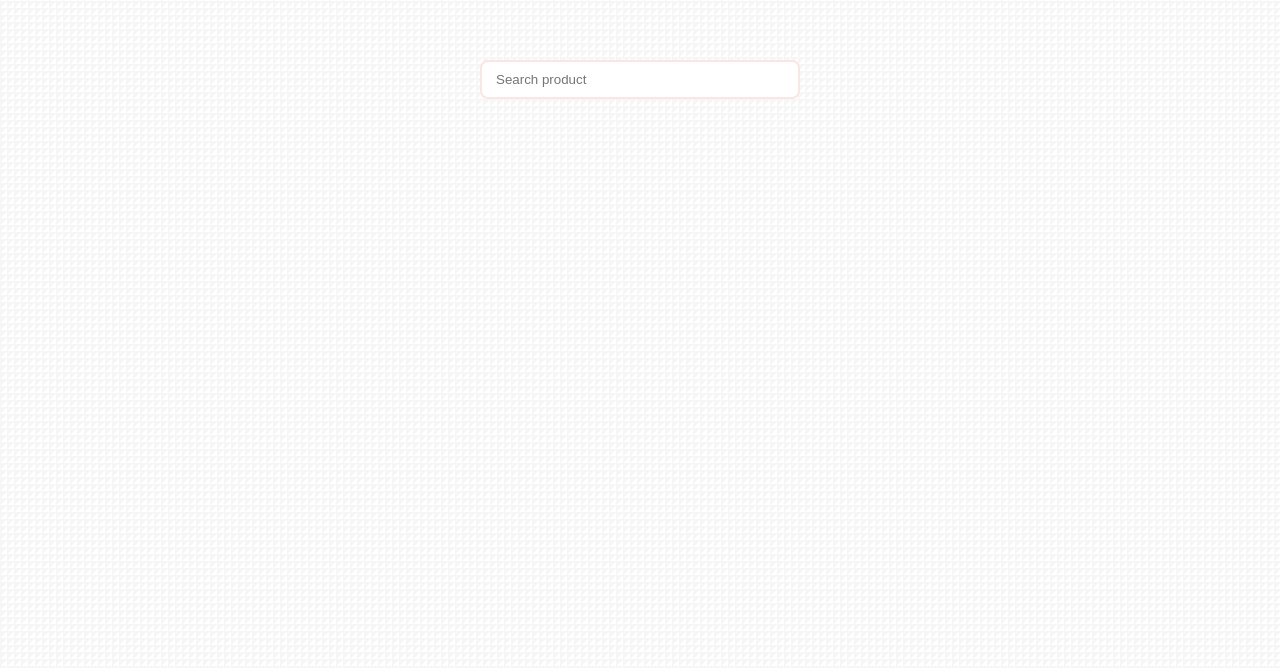
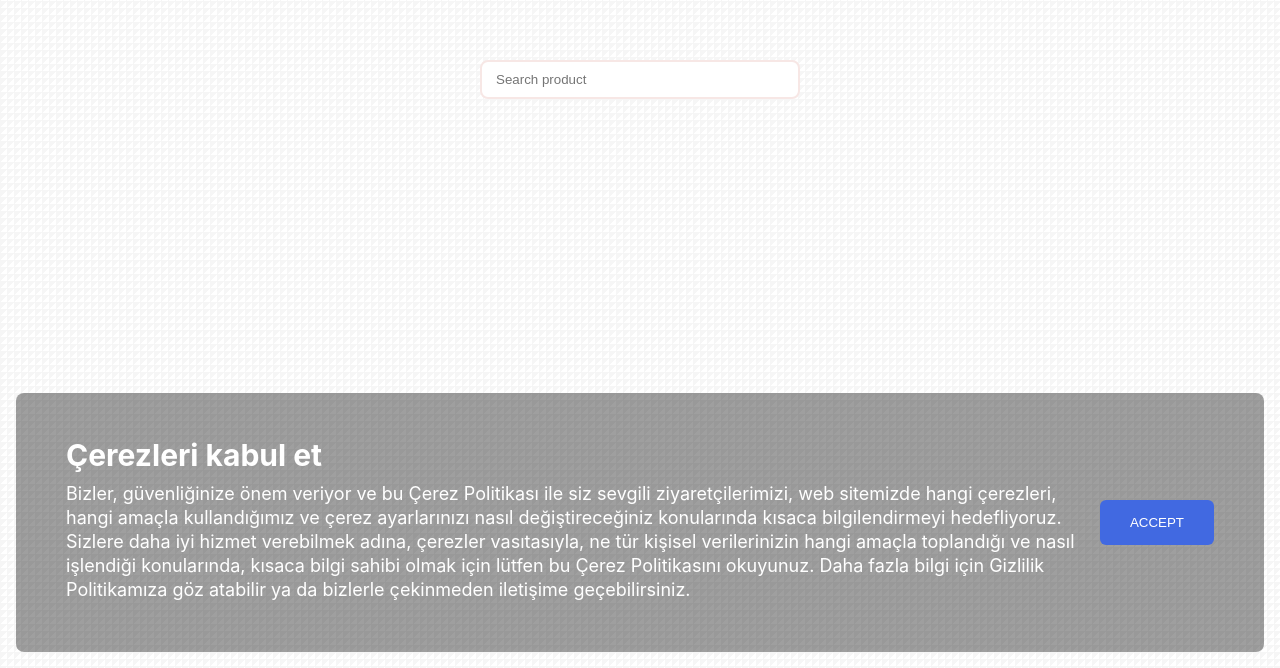
Before and after one commit to Front-End-Bootcamp/vue-component-create-team-octopus, a Vue app: page / in a window 1280 px wide. Shown: the part 132-800 px from the top of the page. Built offline with nearby package versions, Linux system fonts and the light colour scheme.

Commit message:
edit app.vue imports cookie

```diff
--- a/src/App.vue
+++ b/src/App.vue
@@ -2,6 +2,9 @@
 
 import { ref } from 'vue'
 import Autocomplete from './components/Autocomplete.vue';
+import Cookie from "./components/Cookie.vue";
+
+const feedback = ref();
 
 const productList = [
 	'Apple',
@@ -22,6 +25,13 @@ const selectProduct = ref('');
 
 <template>
 	<div class="container">
+		<Teleport to="body">
+		<Cookie title="Çerezleri kabul et" text="Bizler, güvenliğinize önem veriyor ve bu Çerez Politikası ile siz sevgili ziyaretçilerimizi,
+		 web sitemizde hangi çerezleri, hangi amaçla kullandığımız ve çerez ayarlarınızı nasıl değiştireceğiniz konularında kısaca bilgilendirmeyi hedefliyoruz.
+		 Sizlere daha iyi hizmet verebilmek adına, çerezler vasıtasıyla, ne tür kişisel verilerinizin hangi amaçla toplandığı ve nasıl işlendiği konularında,
+		 kısaca bilgi sahibi olmak için lütfen bu Çerez Politikasını okuyunuz.
+		 Daha fazla bilgi için Gizlilik Politikamıza göz atabilir ya da bizlerle çekinmeden iletişime geçebilirsiniz." v-model:feedback="feedback"></Cookie>
+	</Teleport>
 		<Autocomplete :options="productList" v-model:select="selectProduct" placeholder="Search product"></Autocomplete>
 	</div>
 </template>
@@ -36,23 +46,4 @@ const selectProduct = ref('');
 	background-image: linear-gradient(-45deg, #ffffff, #ffffff 50%, #f6f6f6 50%, #f6f6f6);
 	background-size: 7px 7px;
 }
-
-import Cookie from "./components/Cookie.vue";
-import { ref } from "vue";
-
-const feedback = ref();
-</script>
-
-<template>
-	<Teleport to="body">
-		<Cookie title="Çerezleri kabul et" text="Bizler, güvenliğinize önem veriyor ve bu Çerez Politikası ile siz sevgili ziyaretçilerimizi,
-		 web sitemizde hangi çerezleri, hangi amaçla kullandığımız ve çerez ayarlarınızı nasıl değiştireceğiniz konularında kısaca bilgilendirmeyi hedefliyoruz.
-		 Sizlere daha iyi hizmet verebilmek adına, çerezler vasıtasıyla, ne tür kişisel verilerinizin hangi amaçla toplandığı ve nasıl işlendiği konularında,
-		 kısaca bilgi sahibi olmak için lütfen bu Çerez Politikasını okuyunuz.
-		 Daha fazla bilgi için Gizlilik Politikamıza göz atabilir ya da bizlerle çekinmeden iletişime geçebilirsiniz." v-model:feedback="feedback"></Cookie>
-	</Teleport>
-</template>
-
-<style lang="scss">
-
 </style>
```
